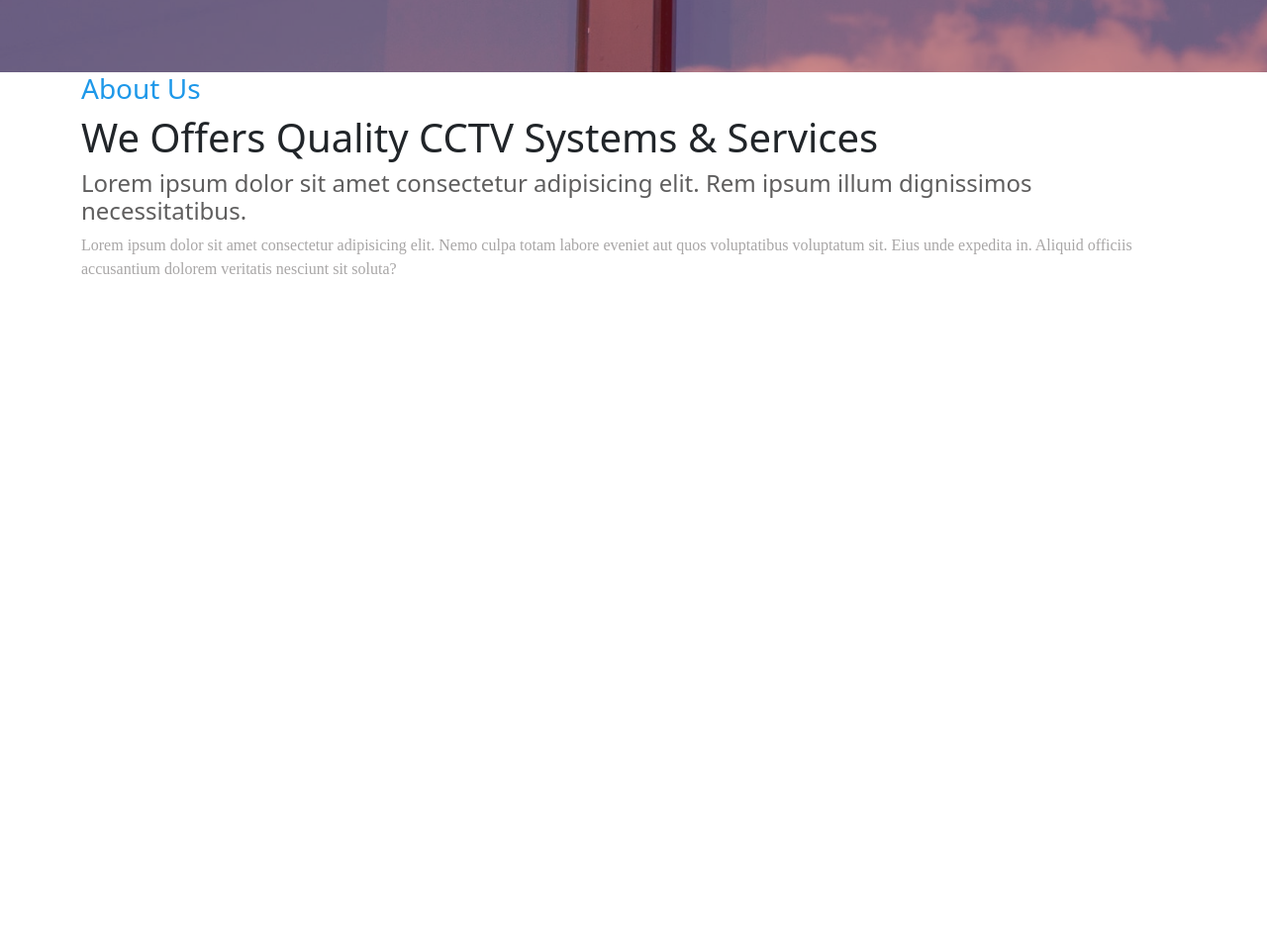
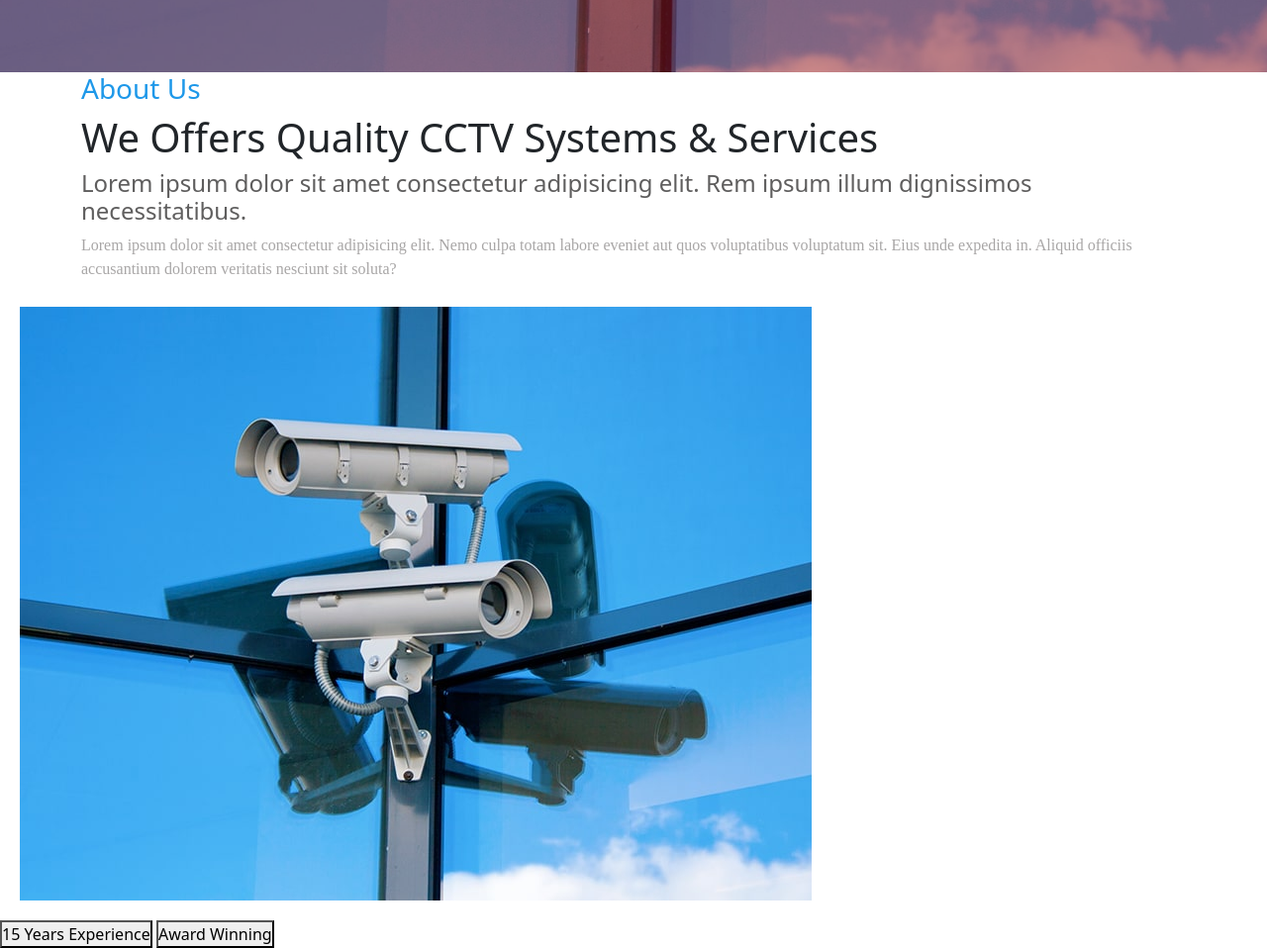
Before and after one commit to ferfit/practica1, a plain HTML site: page index.html in a window 1280 px wide. Shown: the part 727-1685 px from the top of the page at 99% size. Before the commit the page ends 1027 px from the top, so only its background shows below. Drawn offline with nearby package versions, Linux system fonts and the light colour scheme.

Commit message:
texto y botones sin imagen

```diff
--- a/css/estilos.css
+++ b/css/estilos.css
@@ -73,14 +73,23 @@ font-family: 'Franklin Gothic Medium', 'Arial Narrow', Arial, sans-serif;
     color: rgb(168, 166, 166);
 }
 
-#about_us .img-container{
-    background-image: url('/img/about.jpg');
-    background-position: center;
+#about_us img{
+    background-position: left;
     background-repeat: no-repeat;
     background-size: cover;
+    position: relative;
+    top: 10px;
+    padding-left: 20px;
+}
+
+#about_us .textos{
+    position: center;
+}
+
+#about_us .botonessegunda{
+    margin-top: 30px;
 
 }
-
 
 
 /*--------------------------------------------------------------------------------------------------------------------------*/
--- a/index.html
+++ b/index.html
@@ -36,7 +36,6 @@
     <section id="about_us">
 
         <div class="container">
-            <div class="img-container"></div>
             <div class="textos">
             <h3 class="about_us_sobrenosotros">About Us</h3>
             <h1 class="about_us_titulo">We Offers Quality CCTV Systems & Services</h1>
@@ -44,6 +43,11 @@
             <p>Lorem ipsum dolor sit amet consectetur adipisicing elit. Nemo culpa totam labore eveniet aut quos voluptatibus voluptatum sit. Eius unde expedita in. Aliquid officiis accusantium dolorem veritatis nesciunt sit soluta?</p>
             </div>
         </div>
+        <img src="/img/about.jpg" alt="">
+        <div class="botonessegunda">
+        <button class="yearsexperience">15 Years Experience</button>
+        <button class="awardwin">Award Winning</button>
+        </div>
     </section>
 
     <script src="https://cdn.jsdelivr.net/npm/bootstrap@5.3.0-alpha1/dist/js/bootstrap.bundle.min.js" integrity="sha384-w76AqPfDkMBDXo30jS1Sgez6pr3x5MlQ1ZAGC+nuZB+EYdgRZgiwxhTBTkF7CXvN" crossorigin="anonymous"></script>
```
